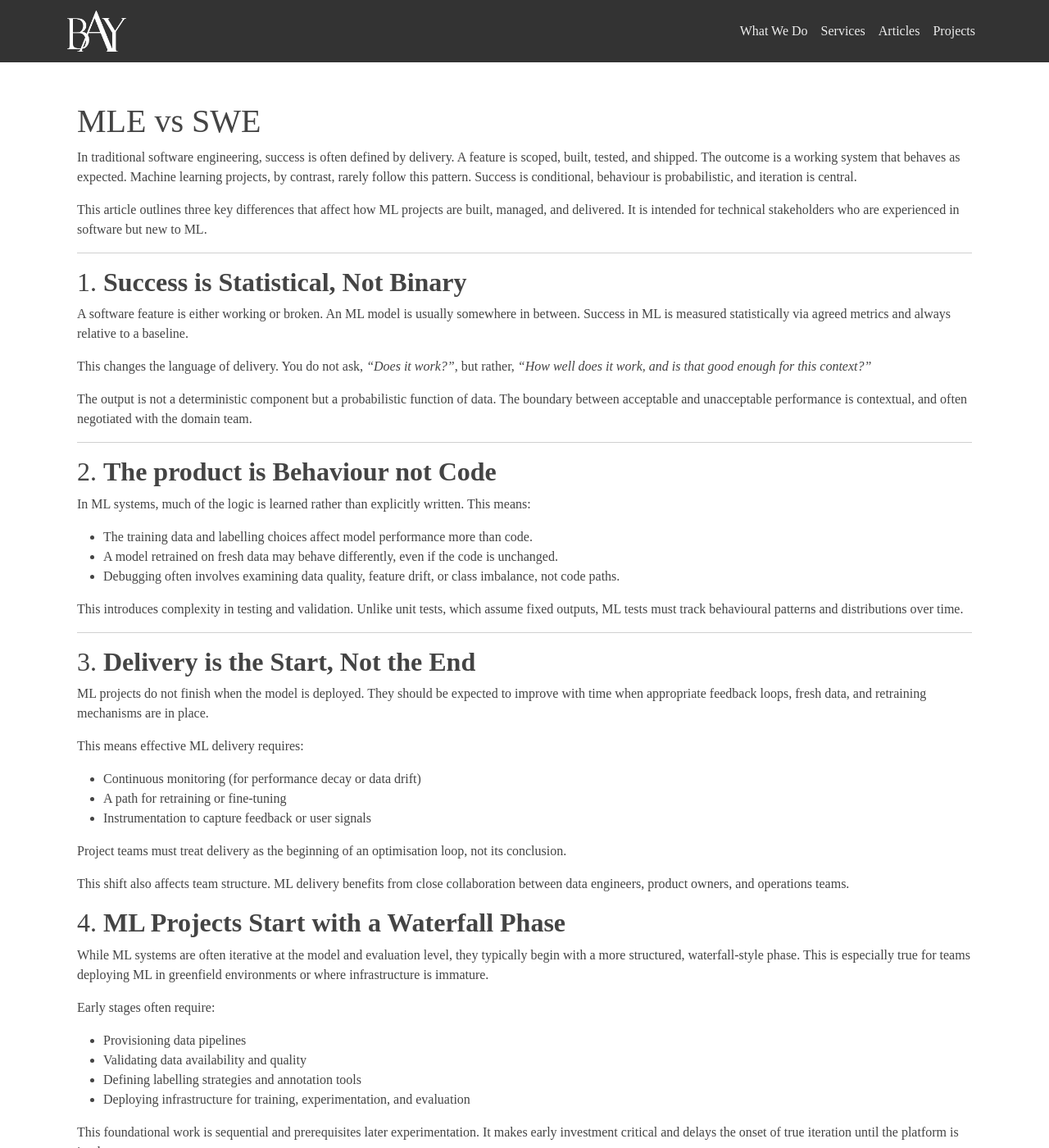
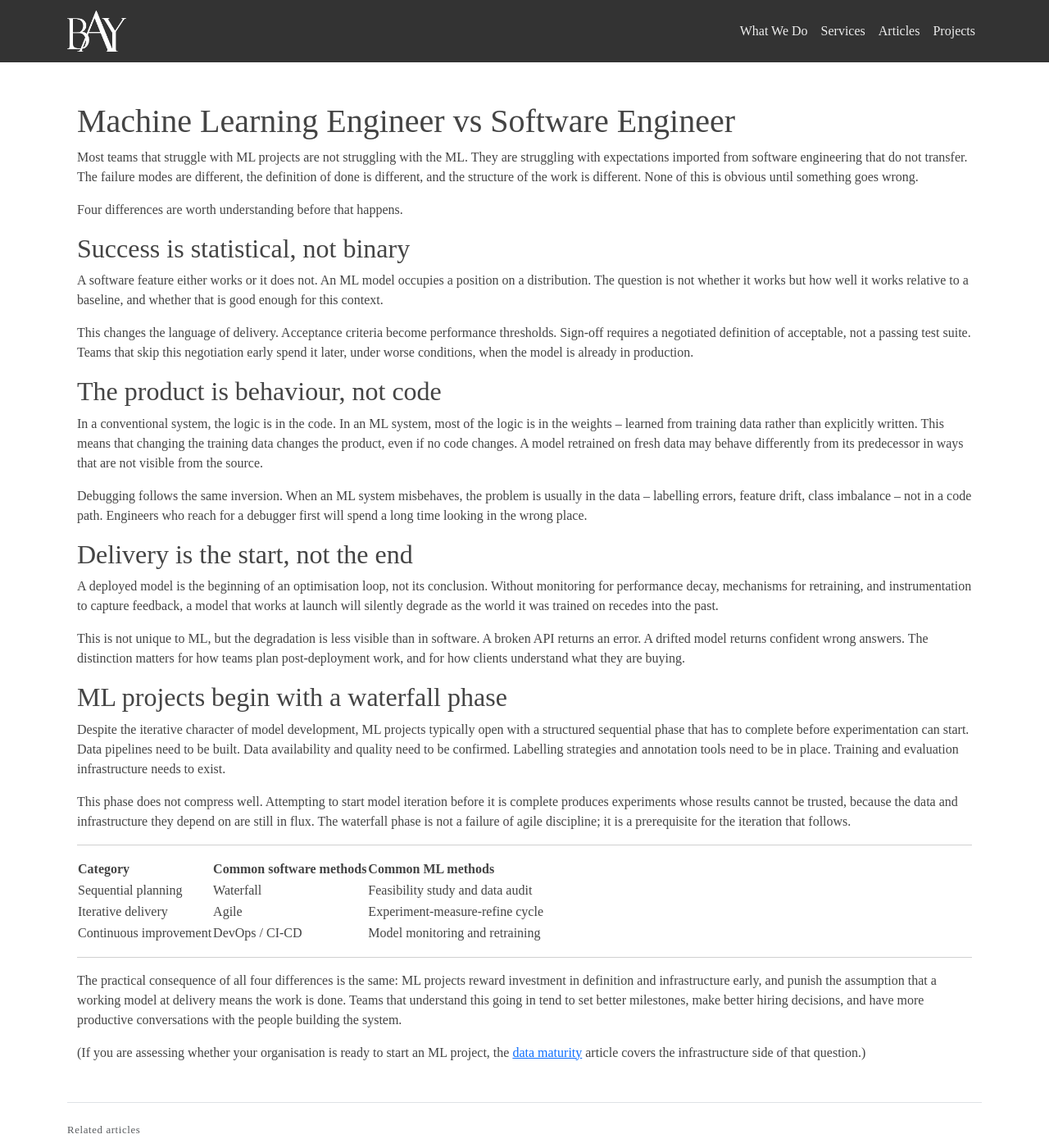
Before and after one commit to bayinfosys/bayinfosys.github.io, a Jekyll site: the page built from _posts/2026-01-01-18-mle-vs-swe.md, in a window 1280 px wide and 1400 px high. Shown: the whole window at 82% size. Built offline with Jekyll 4.4.1, drawn with Linux system fonts in a browser that asks for light colours; some of the changed text lies outside the part shown.

Commit message:
18-mle-vs-swe updated for SEO

```diff
--- a/_posts/2026-01-01-18-mle-vs-swe.md
+++ b/_posts/2026-01-01-18-mle-vs-swe.md
@@ -1,11 +1,14 @@
 ---
 layout: article
-title: "Machine Learning Engineer vs Software Engineer: Three Key Differences"
-description: "ML projects do not behave like software projects. Three structural differences that affect how ML is built, managed, and delivered."
-keywords: ["machine learning engineer", "software engineer", "mle vs swe", "ml engineering", "mlops"]
+title: "Machine Learning Engineer vs Software Engineer: Four Structural Differences"
+seo_title: "Machine Learning Engineer vs Software Engineer: Key Differences"
+description: "Software engineers expect delivery to end at deployment. In ML, that
+is where the work begins. Four structural differences that change how ML projects
+are scoped, managed, and judged."
+keywords: ["machine learning engineer", "software engineer", "mle vs swe",
+"ml engineering", "mlops"]
 topic: "Product & Strategy"
-last_modified_at: 2024-11-01
-seo_title: "Machine Learning Engineer vs Software Engineer: Key Differences"
+last_modified_at: 2026-04-28
 related:
   - 28-coding-vs-programming
   - 04-cost-of-ml
@@ -16,89 +19,83 @@
   - /18-mle-vs-swe/index.html
 ---
 
-# MLE vs SWE
+# Machine Learning Engineer vs Software Engineer
 
-In traditional software engineering, success is often defined by delivery. A feature is scoped, built, tested, and shipped. The outcome is a working system that behaves as expected. Machine learning projects, by contrast, rarely follow this pattern. Success is conditional, behaviour is probabilistic, and iteration is central.
+Most teams that struggle with ML projects are not struggling with the ML. They
+are struggling with expectations imported from software engineering that do not
+transfer. The failure modes are different, the definition of done is different,
+and the structure of the work is different. None of this is obvious until
+something goes wrong.
 
-This article outlines three key differences that affect how ML projects are built, managed, and delivered. It is intended for technical stakeholders who are experienced in software but new to ML.
+Four differences are worth understanding before that happens.
+
+## Success is statistical, not binary
+
+A software feature either works or it does not. An ML model occupies a position
+on a distribution. The question is not whether it works but how well it works
+relative to a baseline, and whether that is good enough for this context.
+
+This changes the language of delivery. Acceptance criteria become performance
+thresholds. Sign-off requires a negotiated definition of acceptable, not a
+passing test suite. Teams that skip this negotiation early spend it later, under
+worse conditions, when the model is already in production.
+
+## The product is behaviour, not code
+
+In a conventional system, the logic is in the code. In an ML system, most of the
+logic is in the weights -- learned from training data rather than explicitly
+written. This means that changing the training data changes the product, even if
+no code changes. A model retrained on fresh data may behave differently from its
+predecessor in ways that are not visible from the source.
+
+Debugging follows the same inversion. When an ML system misbehaves, the problem
+is usually in the data -- labelling errors, feature drift, class imbalance --
+not in a code path. Engineers who reach for a debugger first will spend a long
+time looking in the wrong place.
+
+## Delivery is the start, not the end
+
+A deployed model is the beginning of an optimisation loop, not its conclusion.
+Without monitoring for performance decay, mechanisms for retraining, and
+instrumentation to capture feedback, a model that works at launch will silently
+degrade as the world it was trained on recedes into the past.
+
+This is not unique to ML, but the degradation is less visible than in software.
+A broken API returns an error. A drifted model returns confident wrong answers.
+The distinction matters for how teams plan post-deployment work, and for how
+clients understand what they are buying.
+
+## ML projects begin with a waterfall phase
+
+Despite the iterative character of model development, ML projects typically open
+with a structured sequential phase that has to complete before experimentation
+can start. Data pipelines need to be built. Data availability and quality need to
+be confirmed. Labelling strategies and annotation tools need to be in place.
+Training and evaluation infrastructure needs to exist.
+
+This phase does not compress well. Attempting to start model iteration before it
+is complete produces experiments whose results cannot be trusted, because the
+data and infrastructure they depend on are still in flux. The waterfall phase
+is not a failure of agile discipline; it is a prerequisite for the iteration that
+follows.
 
 ---
 
-## 1. **Success is Statistical, Not Binary**
-
-A software feature is either working or broken. An ML model is usually somewhere in between. Success in ML is measured statistically via agreed metrics and always relative to a baseline.
-
-This changes the language of delivery. You do not ask, *“Does it work?”*, but rather, *“How well does it work, and is that good enough for this context?”*
-
-The output is not a deterministic component but a probabilistic function of data. The boundary between acceptable and unacceptable performance is contextual, and often negotiated with the domain team.
+| Category | Common software methods | Common ML methods |
+|---|---|---|
+| Sequential planning | Waterfall | Feasibility study and data audit |
+| Iterative delivery | Agile | Experiment-measure-refine cycle |
+| Continuous improvement | DevOps / CI-CD | Model monitoring and retraining |
 
 ---
 
-## 2. **The product is Behaviour not Code**
+The practical consequence of all four differences is the same: ML projects
+reward investment in definition and infrastructure early, and punish the
+assumption that a working model at delivery means the work is done. Teams that
+understand this going in tend to set better milestones, make better hiring
+decisions, and have more productive conversations with the people building the
+system.
 
-In ML systems, much of the logic is learned rather than explicitly written. This means:
-
-* The training data and labelling choices affect model performance more than code.
-* A model retrained on fresh data may behave differently, even if the code is unchanged.
-* Debugging often involves examining data quality, feature drift, or class imbalance, not code paths.
-
-This introduces complexity in testing and validation. Unlike unit tests, which assume fixed outputs, ML tests must track behavioural patterns and distributions over time.
-
----
-
-## 3. **Delivery is the Start, Not the End**
-
-ML projects do not finish when the model is deployed. They should be expected to improve with time when appropriate feedback loops, fresh data, and retraining mechanisms are in place.
-
-This means effective ML delivery requires:
-
-* Continuous monitoring (for performance decay or data drift)
-* A path for retraining or fine-tuning
-* Instrumentation to capture feedback or user signals
-
-Project teams must treat delivery as the beginning of an optimisation loop, not its conclusion.
-
-This shift also affects team structure. ML delivery benefits from close collaboration between data engineers, product owners, and operations teams.&#x20;
-
-## 4. **ML Projects Start with a Waterfall Phase**
-
-While ML systems are often iterative at the model and evaluation level, they typically begin with a more structured, waterfall-style phase. This is especially true for teams deploying ML in greenfield environments or where infrastructure is immature.
-
-Early stages often require:
-
-* Provisioning data pipelines
-* Validating data availability and quality
-* Defining labelling strategies and annotation tools
-* Deploying infrastructure for training, experimentation, and evaluation
-
-This foundational work is sequential and prerequisites later experimentation. It makes early investment critical and delays the onset of true iteration until the platform is in place.
-
----
-
-## Practical Takeaways for Cross-Functional Teams
-
-If you're a PM, tech lead, or engineer managing ML alongside software components, consider the following:
-
-* **Frame scope around performance targets**, not just features. Define acceptable baselines early.
-* **Expect iteration**. Initial model versions are usually proof-of-concept, not final systems.
-* **Budget for data work**. Cleaning, labelling, and pipeline stability are core parts of the ML system.
-* **Plan for monitoring**. Set up infrastructure for detecting failure modes, not just logging errors.
-* **Collaborate closely**. ML teams need support from software, infra, and product from day one.
-
----
-
-## ML vs Software Methodologies
-
-| Category               | Common Software Methods | Common ML Methods               |
-| ---------------------- | ----------------------- | ------------------------------- |
-| Sequential Planning    | Waterfall               | Feasibility Study + Data Audit  |
-| Iterative Delivery     | Agile                   | Experiment-Measure-Refine Cycle |
-| Continuous Improvement | DevOps / CI-CD          | Model Monitoring + Retraining   |
-
----
-
-## Closing
-
-ML projects succeed not when the model is deployed, but when it is delivering consistent value in a live context. This requires different expectations, different rhythms, and a mindset that tolerates uncertainty in service of insight.
-
-As more organisations integrate ML into their product stack, understanding these differences helps cross-functional teams work more effectively.
+(If you are assessing whether your organisation is ready to start an ML project,
+the [data maturity](/library/17-data-maturity.html) article covers the
+infrastructure side of that question.)
```
